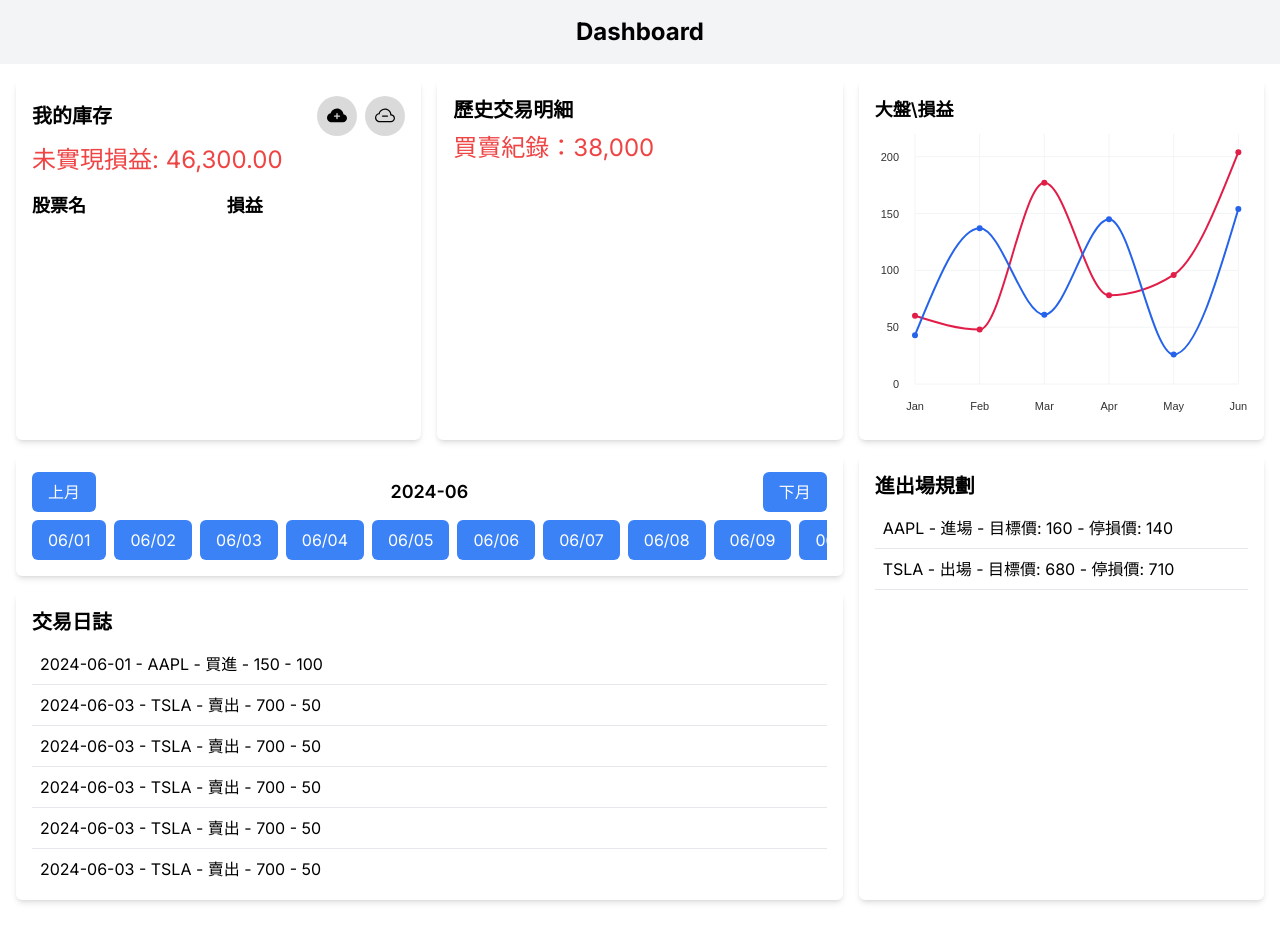
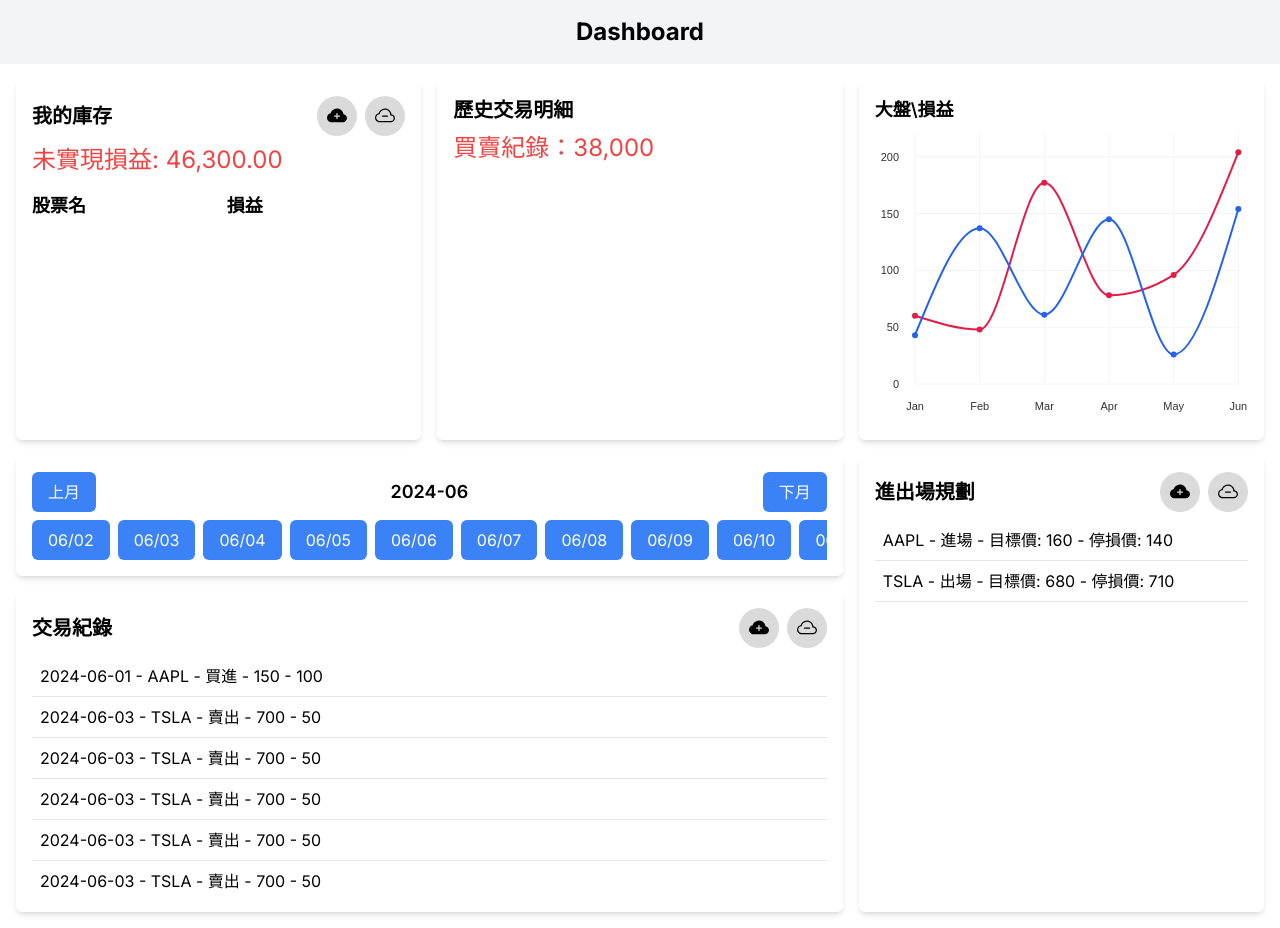
Before and after one commit to davelin18yufan/good-talk, a Next.js app: page /TradeRecord in a window 1280 px wide. Built offline with nearby package versions, Linux system fonts and the light colour scheme.

Commit message:
[refactor] adjust DateFilter display order, add tool in rich context editor

```diff
--- a/app/(record)/DateFilter.tsx
+++ b/app/(record)/DateFilter.tsx
@@ -1,39 +1,40 @@
 "use client"
-import React, { useState } from 'react';
+import React, { useState } from "react"
 
 const DateFilter = () => {
-  const [currentMonth, setCurrentMonth] = useState(new Date().getMonth());
-  const [currentYear, setCurrentYear] = useState(new Date().getFullYear());
+  const [currentMonth, setCurrentMonth] = useState(new Date().getMonth())
+  const [currentYear, setCurrentYear] = useState(new Date().getFullYear())
 
   const generateDatesForMonth = (month: number, year: number): string[] => {
-    const date = new Date(year, month, 1);
-    const dates = [];
+    let date = new Date(year, month, 1)
+    const dates = []
     while (date.getMonth() === month) {
-      dates.push(new Date(date).toISOString().split('T')[0]);
-      date.setDate(date.getDate() + 1);
+      date = new Date(year, month, date.getDate() + 1)
+      dates.push(new Date(date).toISOString().split("T")[0])
     }
-    return dates;
-  };
+
+    return dates
+  }
 
   const handlePrevMonth = () => {
     if (currentMonth === 0) {
-      setCurrentMonth(11);
-      setCurrentYear(currentYear - 1);
+      setCurrentMonth(11)
+      setCurrentYear(currentYear - 1)
     } else {
-      setCurrentMonth(currentMonth - 1);
+      setCurrentMonth(currentMonth - 1)
     }
-  };
+  }
 
   const handleNextMonth = () => {
     if (currentMonth === 11) {
-      setCurrentMonth(0);
-      setCurrentYear(currentYear + 1);
+      setCurrentMonth(0)
+      setCurrentYear(currentYear + 1)
     } else {
-      setCurrentMonth(currentMonth + 1);
+      setCurrentMonth(currentMonth + 1)
     }
-  };
+  }
 
-  const dates = generateDatesForMonth(currentMonth, currentYear);
+  const dates = generateDatesForMonth(currentMonth, currentYear)
 
   const formatDate = (dateString: string): string => {
     const date = new Date(dateString)
@@ -41,7 +42,6 @@ const DateFilter = () => {
     const day = String(date.getDate()).padStart(2, "0")
     return `${month}/${day}`
   }
-
 
   return (
     <div className="p-4 bg-white rounded-md shadow-md mb-4">
@@ -52,7 +52,7 @@ const DateFilter = () => {
         >
           上月
         </button>
-        <span className="text-lg font-semibold">{`${currentYear}-${String(currentMonth + 1).padStart(2, '0')}`}</span>
+        <span className="text-lg font-semibold">{`${currentYear}-${String(currentMonth + 1).padStart(2, "0")}`}</span>
         <button
           onClick={handleNextMonth}
           className="px-4 py-2 bg-blue-500 text-white rounded-md"
@@ -62,13 +62,16 @@ const DateFilter = () => {
       </div>
       <div className="flex space-x-2 overflow-x-auto">
         {dates.map((date, index) => (
-          <button key={index} className="px-4 py-2 bg-blue-500 text-white rounded-md">
+          <button
+            key={index}
+            className="px-4 py-2 bg-blue-500 text-white rounded-md"
+          >
             {formatDate(date)}
           </button>
         ))}
       </div>
     </div>
-  );
-};
+  )
+}
 
-export default DateFilter;
+export default DateFilter
--- a/app/(record)/TradeLog.tsx
+++ b/app/(record)/TradeLog.tsx
@@ -1,4 +1,5 @@
 import { cn } from "@/utils"
+import SectionTitle from "./SectionTitle"
 
 const TradeLog = ({ className }: { className?: string }) => {
   const trades = [
@@ -62,7 +63,7 @@ const TradeLog = ({ className }: { className?: string }) => {
 
   return (
     <div className={cn("p-4 bg-white rounded-md shadow-md ", className)}>
-      <h2 className="text-xl font-bold mb-2">交易日誌</h2>
+      <SectionTitle title="交易紀錄"/>
       <div className="overflow-y-auto max-h-60">
         {trades.map((trade) => (
           <div key={trade.id} className="p-2 border-b">
--- a/app/(record)/TradePlan.tsx
+++ b/app/(record)/TradePlan.tsx
@@ -1,4 +1,5 @@
 import React from "react"
+import SectionTitle from "./SectionTitle"
 
 const TradePlan = () => {
   const plans = [
@@ -8,7 +9,7 @@ const TradePlan = () => {
 
   return (
     <div className="p-4 rounded-md shadow-md bg-white">
-      <h2 className="text-xl font-bold mb-2">進出場規劃</h2>
+      <SectionTitle title="進出場規劃"/>
       <div>
         {plans.map((plan) => (
           <div key={plan.id} className="p-2 border-b">
--- a/sanity/schemas/documents/post.ts
+++ b/sanity/schemas/documents/post.tsx
@@ -1,8 +1,9 @@
-import { DocumentTextIcon } from "@sanity/icons";
-import { format, parseISO } from "date-fns";
-import { defineField, defineType } from "sanity";
+import { DocumentTextIcon } from "@sanity/icons"
+import { format, parseISO } from "date-fns"
+import { defineField, defineType } from "sanity"
 
-import authorType from "./author";
+import authorType from "./author"
+import { CSSProperties } from "react"
 
 /**
  * This file is the schema definition for a post.
@@ -15,6 +16,21 @@ import authorType from "./author";
   https://www.sanity.io/docs/schema-types
 
  */
+
+const HighlightIcon = ({
+  styles,
+  icon,
+}: {
+  styles: CSSProperties | undefined
+  icon: React.ReactNode
+}) => <span style={styles}>H</span>
+const HighlightDecorator = ({
+  children,
+  styles,
+}: {
+  children: React.ReactNode
+  styles: CSSProperties | undefined
+}) => <span style={styles}>{children}</span>
 
 export default defineType({
   name: "post",
@@ -44,7 +60,45 @@ export default defineType({
       name: "content",
       title: "Content",
       type: "array",
-      of: [{ type: "block" }],
+      of: [
+        {
+          type: "block",
+          marks: {
+            decorators: [
+              { title: "Strong", value: "strong" },
+              { title: "Emphasis", value: "em" },
+              { title: "Code", value: "code" },
+              { title: "Underline", value: "underline" },
+              { title: "Strike", value: "strike-through" },
+              {
+                title: "Highlight",
+                value: "highlight",
+                icon: (
+                  <HighlightIcon
+                    styles={{ backgroundColor: "yellow" }}
+                    icon="H"
+                  />
+                ),
+                component: ({ children }: { children: React.ReactNode }) => (
+                  <HighlightDecorator styles={{ backgroundColor: "yellow" }}>
+                    {children}
+                  </HighlightDecorator>
+                ),
+              },
+              {
+                title: "BlueText",
+                value: "blueText",
+                icon: <HighlightIcon styles={{ color: "blue" }} icon="T" />,
+                component: ({ children }: { children: React.ReactNode }) => (
+                  <HighlightDecorator styles={{ color: "blue" }}>
+                    {children}
+                  </HighlightDecorator>
+                ),
+              },
+            ],
+          },
+        },
+      ],
     }),
     defineField({
       name: "excerpt",
@@ -70,10 +124,10 @@ export default defineType({
           validation: (rule) => {
             return rule.custom((alt, context) => {
               if ((context.document?.coverImage as any)?.asset?._ref && !alt) {
-                return "Required";
+                return "Required"
               }
-              return true;
-            });
+              return true
+            })
           },
         },
       ],
@@ -103,9 +157,9 @@ export default defineType({
       const subtitles = [
         author && `by ${author}`,
         date && `on ${format(parseISO(date), "LLL d, yyyy")}`,
-      ].filter(Boolean);
+      ].filter(Boolean)
 
-      return { title, media, subtitle: subtitles.join(" ") };
+      return { title, media, subtitle: subtitles.join(" ") }
     },
   },
-});
+})
```
